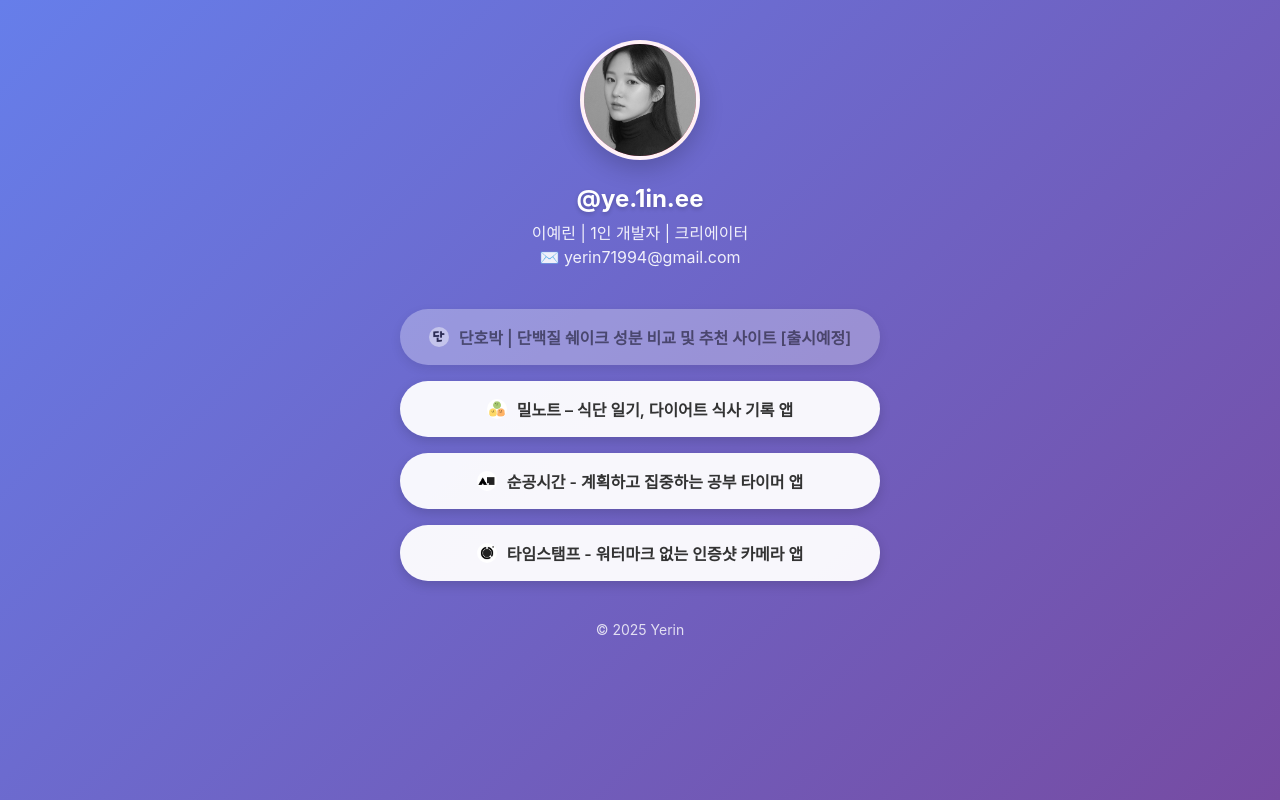
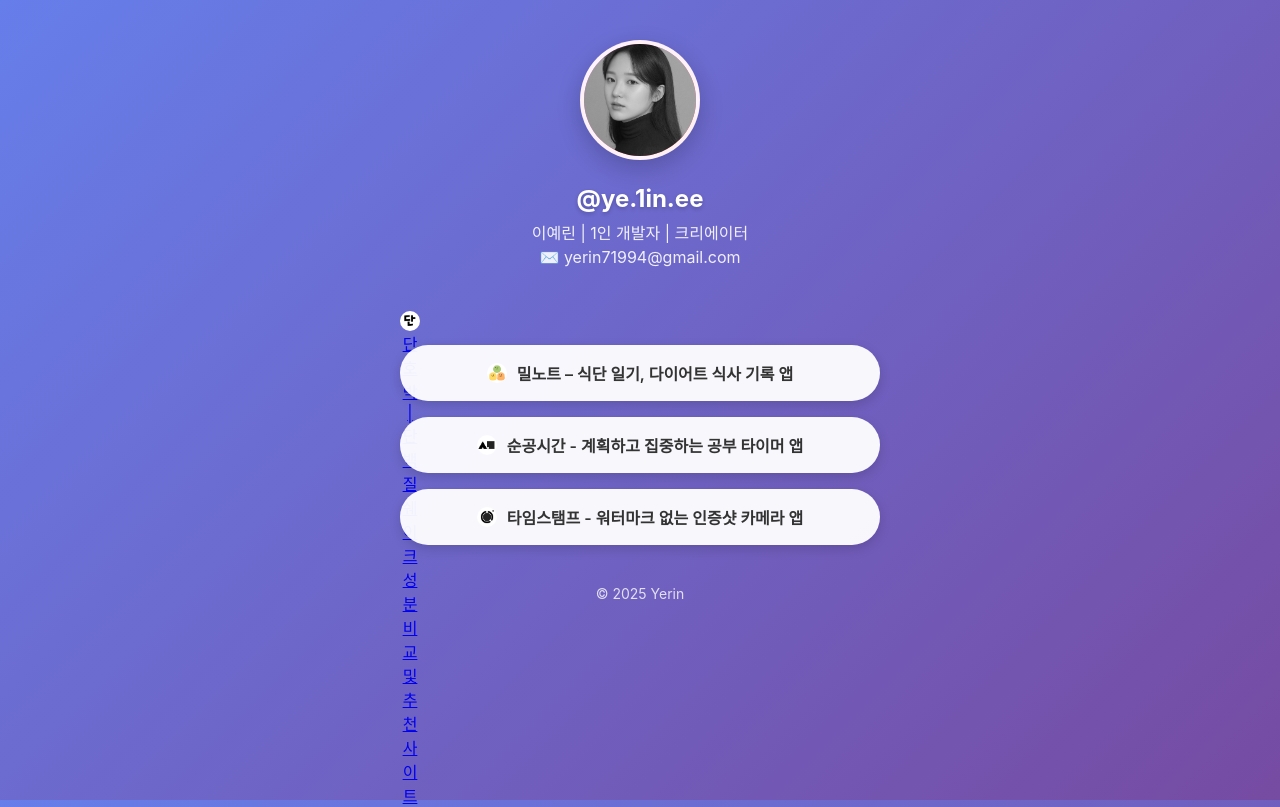
Before and after one commit to yerin719/leeyerin-dev, a plain HTML site: page index.html in a window 1280 px wide. Drawn offline with Linux system fonts and the light colour scheme.

Commit message:
단호박출시

```diff
--- a/index.html
+++ b/index.html
@@ -217,10 +217,10 @@
 
       <!-- 링크 버튼 섹션 -->
       <div class="links-section">
-        <a href="#" class="link-button disabled">
+        <a href="https://danhobak.kr" class="link-icon">
           <img src="danhbak.png" alt="단호박" class="link-icon" />
           <span
-            >단호박 | 단백질 쉐이크 성분 비교 및 추천 사이트 [출시예정]</span
+            >단호박 | 단백질 쉐이크 성분 비교 및 추천 사이트</span
           >
         </a>
         <a
```
